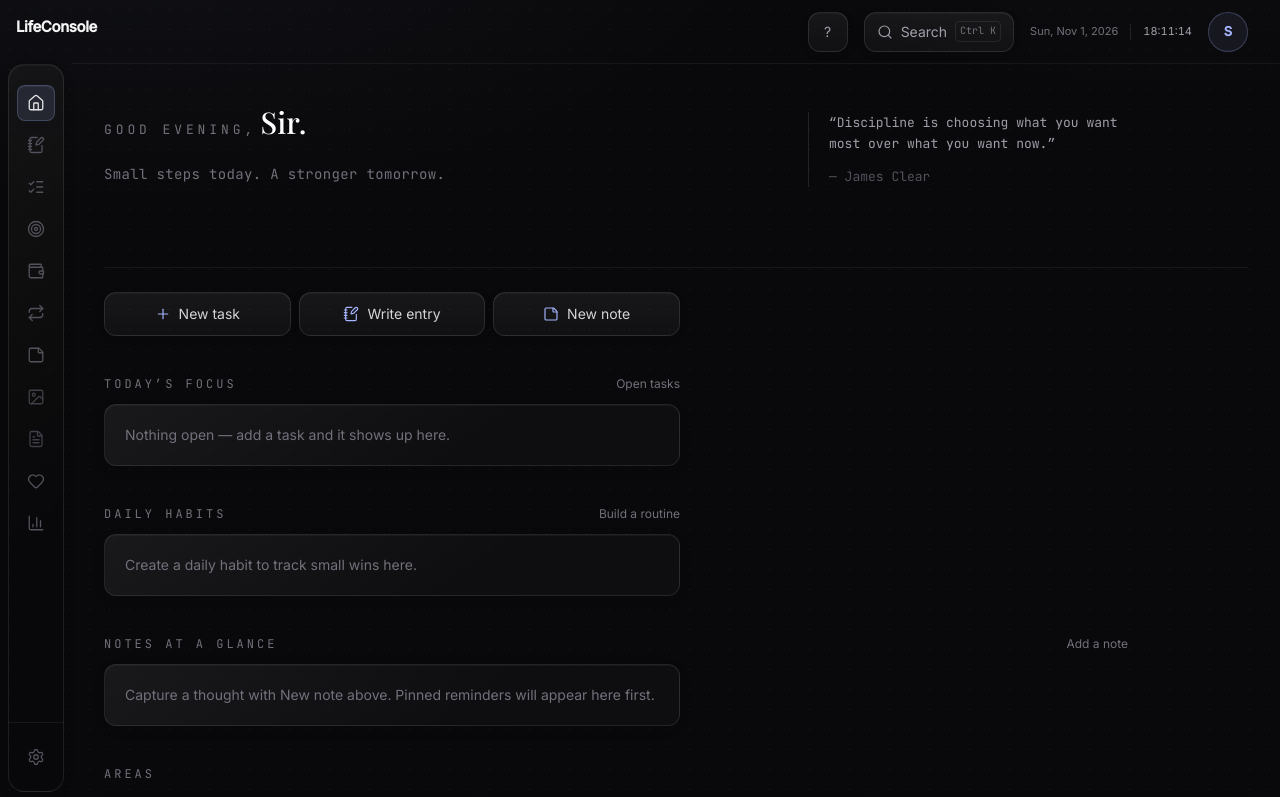
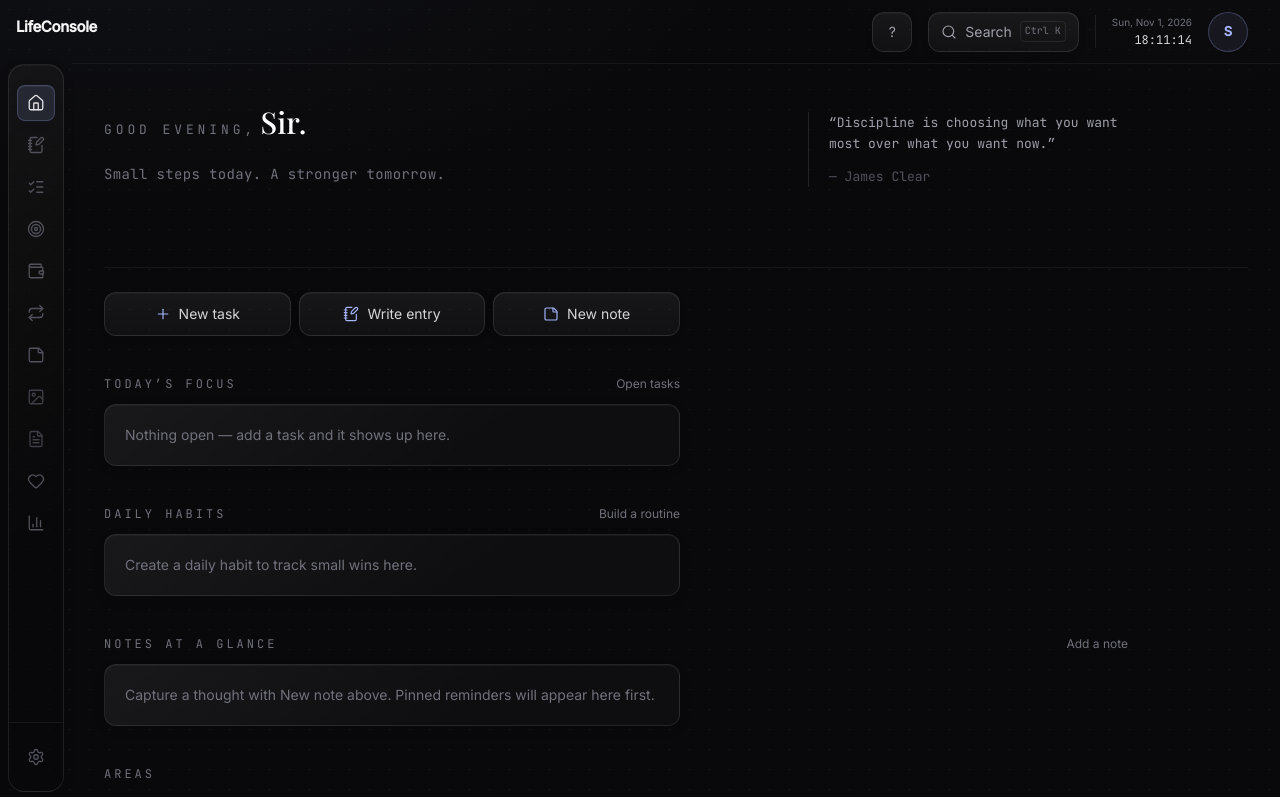
Before and after one commit to sunil-0701/LifeConsole, a React (Vite) app in the folder lifeconsole-facade/facade/: page / in a window 1280 px wide. Shown: the top 797 px of the page. Built offline with nearby package versions, Linux system fonts and the light colour scheme.

Commit message:
ui: make the topbar clock compact and easier to scan

```diff
--- a/lifeconsole-facade/facade/src/components/ui/LiveClock.jsx
+++ b/lifeconsole-facade/facade/src/components/ui/LiveClock.jsx
@@ -39,12 +39,11 @@ function LiveClock() {
   }, []);
 
   return (
-    <div className="hidden items-center gap-3 text-[11px] text-zinc-500 sm:flex">
-      <span className="whitespace-nowrap">{DATE_FORMATTER.format(now)}</span>
-      <span className="h-4 w-px bg-white/10" aria-hidden="true" />
-      <span className="whitespace-nowrap tabular-nums text-zinc-400">
+    <div className="hidden flex-col items-end gap-0.5 border-l border-white/[0.08] pl-4 text-[10px] text-zinc-500 sm:flex" aria-live="off">
+      <span className="hidden whitespace-nowrap md:block">{DATE_FORMATTER.format(now)}</span>
+      <time dateTime={now.toISOString()} title={DATE_FORMATTER.format(now)} className="whitespace-nowrap font-mono text-xs tabular-nums text-zinc-300">
         {TIME_FORMATTER.format(now)}
-      </span>
+      </time>
     </div>
   );
 }
```
